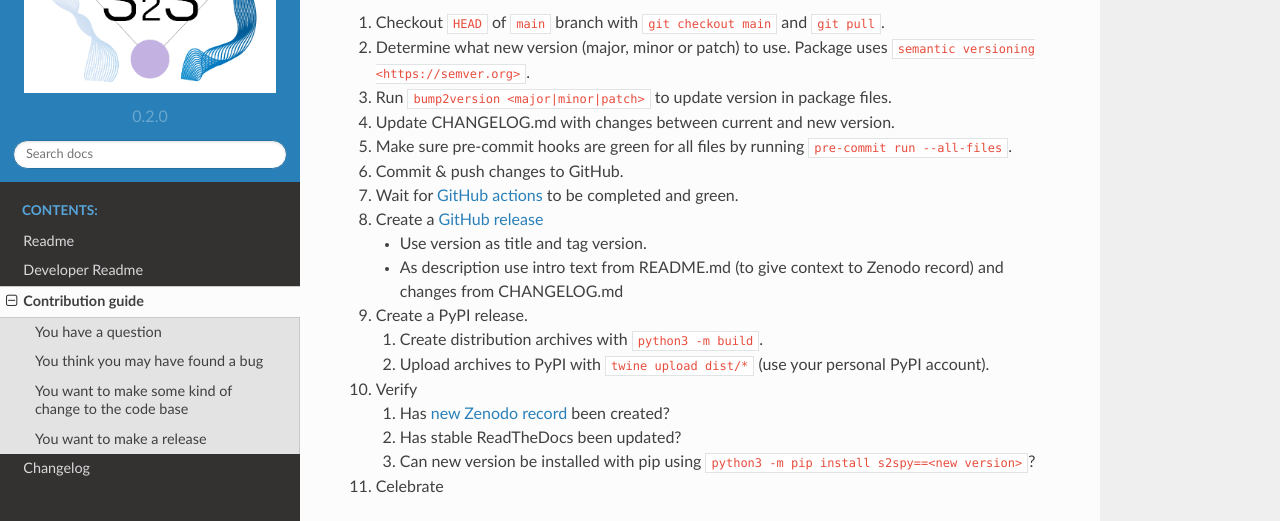
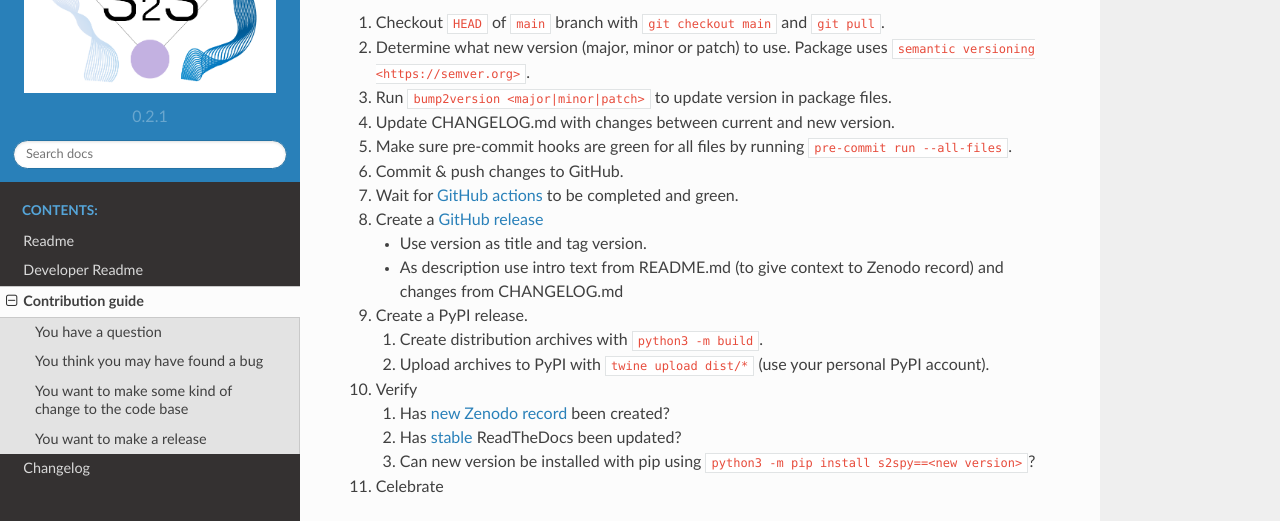
Before and after one commit to AI4S2S/s2spy, a Sphinx documentation site: the page built from docs/CONTRIBUTING.md, in a window 1280 px wide and 900 px high, scrolled down 1267 px. Shown: the part 212-733 px from the top of the window. Built offline with Sphinx 7.4.7 and the Read the Docs theme 2.0.0, drawn with Linux system fonts in a browser that asks for light colours.

Commit message:
bump to version 0.2.1

```diff
--- a/docs/CONTRIBUTING.md
+++ b/docs/CONTRIBUTING.md
@@ -67,12 +67,8 @@
 
 10. Verify
 
-    1. Has [new Zenodo
-        record](https://zenodo.org/search?page=1&size=20&q=s2spy)
-        been created?
-    2. Has stable
-        ReadTheDocs been
-        updated?
+    1. Has [new Zenodo record](https://zenodo.org/search?page=1&size=20&q=s2spy) been created?
+    2. Has [stable](https://ai4s2s.readthedocs.io/en/stable/) ReadTheDocs been updated?
     3. Can new version be installed with pip using
         `python3 -m pip install s2spy==<new version>`?
 
--- a/docs/conf.py
+++ b/docs/conf.py
@@ -26,7 +26,7 @@
 # built documents.
 #
 # The short X.Y version.
-version = "0.2.0"
+version = "0.2.1"
 # The full version, including alpha/beta/rc tags.
 release = version
 
--- a/s2spy/__init__.py
+++ b/s2spy/__init__.py
@@ -14,6 +14,6 @@
 
 __author__ = "Yang Liu"
 __email__ = "y.liu@esciencecenter.nl"
-__version__ = "0.2.0"
+__version__ = "0.2.1"
 
 __all__ = ["time", "traintest", "RGDR"]
--- a/setup.cfg
+++ b/setup.cfg
@@ -26,7 +26,7 @@
     Bug Tracker = https://github.com/AI4S2S/ai4s2s/issues
     Documentation = https://ai4s2s.readthedocs.io/
 url = https://github.com/AI4S2S/ai4s2s
-version = 0.2.0
+version = 0.2.1
 
 [options]
 zip_safe = False
```
Also changed, not shown: 1 other file.
